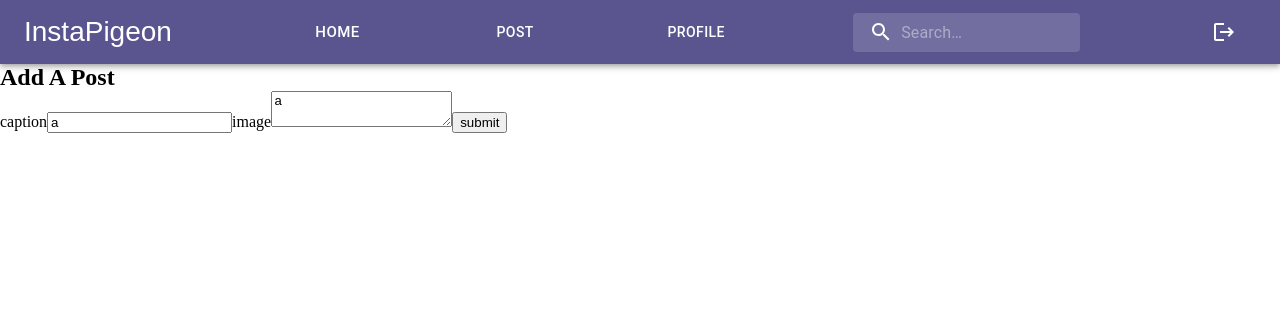
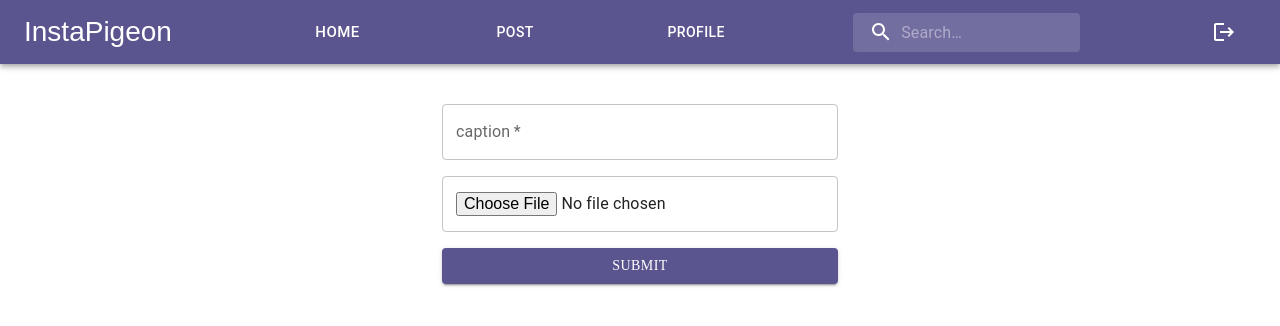
Before and after one commit to maxime-vds/InstaPigeon, a React (Vite) app in the folder Front/: page /create in a window 1280 px wide. Shown: the top 326 px of the page. Built offline with nearby package versions, Linux system fonts and the light colour scheme; a web font is replaced by a local one.

Commit message:
Account page

```diff
--- a/Front/src/components/BasicModal.tsx
+++ b/Front/src/components/BasicModal.tsx
@@ -4,13 +4,13 @@ import Typography from "@mui/material/Typography"
 import Modal from "@mui/material/Modal"
 
 const style = {
-  position: "absolute" as "absolute",
+  position: "absolute",
   top: "50%",
   left: "50%",
   outline: 0,
   transform: "translate(-50%, -50%)",
   width: "200px",
-  bgcolor: "secondary.main",
+  bgcolor: "#D9D9D9",
   boxShadow: 24,
   borderRadius: "3px",
   p: 5,
--- a/Front/src/components/button/Button.tsx
+++ b/Front/src/components/button/Button.tsx
@@ -12,8 +12,8 @@ export const Button = ({ onClick, backgroundColor, iconComponent, buttonText }:
   return (
     <>
       <StyledButton
+        sx={{}}
         onClick={onClick}
-
         backgroundcolor={backgroundColor}
         endIcon={iconComponent}
         type="submit"
--- a/Front/src/components/navbar/NavbarBottomPhone.tsx
+++ b/Front/src/components/navbar/NavbarBottomPhone.tsx
@@ -119,7 +119,7 @@ export default function NavbarBottomPhone() {
       <AppBar position="fixed" sx={{ top: "auto", bottom: 0, backgroundColor: "#5C5C5C" }}>
         <Toolbar>
           <Box sx={{ flexGrow: 0.1 }} />
-          <IconButton component={Link} to="/" color="inherit" aria-label="home">
+          <IconButton component={Link} to="/grid" color="inherit" aria-label="home">
             <HomeIcon />
           </IconButton>
           <Box sx={{ flexGrow: 0.25 }} />
--- a/Front/src/main.tsx
+++ b/Front/src/main.tsx
@@ -13,10 +13,8 @@ const root = ReactDOM.createRoot(document.getElementById("root")!)
 
 root.render(
   <React.StrictMode>
-    {/* <StyledEngineProvider injectFirst> */}
     <AuthProvider>
       <App />
     </AuthProvider>
-    {/* </StyledEngineProvider> */}
   </React.StrictMode>
 )
--- a/Front/src/pages/Account/AccountElements.module.css
+++ b/Front/src/pages/Account/AccountElements.module.css
@@ -1,6 +1,3 @@
-/* put styles here */
-
-
 .account-state {
     display: flex;
     flex-wrap: nowrap;
--- a/Front/src/pages/Account/AccountSettings.tsx
+++ b/Front/src/pages/Account/AccountSettings.tsx
@@ -1,5 +1,10 @@
+import * as React from 'react'
 import { Button } from '../../components/button/Button'
 import CircleIcon from '@mui/icons-material/Circle'
+import Box from '@mui/material/Box'
+import TextField from '@mui/material/TextField'
+import { Container } from '@mui/material'
+import { Link } from 'react-router-dom'
 
 interface IsettingsNavProp {
    settingsNav?: boolean
@@ -7,19 +12,86 @@ interface IsettingsNavProp {
 }
 
 export const AccountSettings = ({ setSettingsNav }: IsettingsNavProp) => {
-   const handleClick = () => {
+   function handleClick(): void {
       setSettingsNav(false)
+   }
+   async function handleSubmit(): Promise<void> {
+      // call update hook to API here
    }
 
    return (
       <>
-         <h2>Account Settings</h2>
-         <div>
-            <CircleIcon sx={{ fontSize: '500%' }} />
-            <p>Ricky Matato</p>
-         </div>
+         {/* fetch username and bio from res object and input here in the label tag */}
 
-         <Button onClick={handleClick} buttonText="Return"></Button>
+         <Container maxWidth="xs" sx={{ overflow: 'hidden', marginTop: '1em' }}>
+            <Button
+               onClick={handleClick}
+               buttonText="X"
+               backgroundColor="#5C5C5C"
+            ></Button>
+            <div
+               className="AccountSettings"
+               style={{
+                  display: 'flex',
+                  flexDirection: 'column',
+                  justifyContent: 'center',
+                  marginBottom: '5em',
+               }}
+            >
+               <div
+                  className="updateProfile"
+                  style={{
+                     textAlign: 'center',
+                     marginBottom: '2em',
+                  }}
+               >
+                  <CircleIcon sx={{ fontSize: '600%', margin: '0% 33%' }} />
+
+                  {/* launch  modal, to input new picture */}
+
+                  <p>
+                     <Link to="/account">Edit change profile picture</Link>
+                  </p>
+               </div>
+               <Box
+                  component="form"
+                  display={'flex'}
+                  flexDirection={'column'}
+                  sx={{
+                     '& > :not(style)': { m: 1, width: '25ch' },
+                     marginLeft: '10%',
+                  }}
+                  noValidate
+                  autoComplete="off"
+                  onSubmit={handleSubmit}
+               >
+                  <TextField id="username" label="username" variant="filled" />
+                  <TextField id="bio" label="bio" variant="filled" />
+                  <div style={{ marginLeft: '30%' }}>
+                     <Button
+                        buttonText="Submit"
+                        backgroundColor="#5C5C5C"
+                     ></Button>
+                  </div>
+               </Box>
+            </div>
+            {/* <div
+               className="bottomLinks"
+               style={{
+                  display: 'flex',
+                  flexDirection: 'column',
+                  justifyContent: 'center',
+                  margin : '0% 12%'
+               }}
+            >
+               <p>
+                  <Link to="/account">Edit change profile picture</Link>
+               </p>
+               <p>
+                  <Link to="/account">Edit change profile picture</Link>
+               </p>
+            </div> */}
+         </Container>
       </>
    )
 }
--- a/Front/src/pages/Create/CreatePage.tsx
+++ b/Front/src/pages/Create/CreatePage.tsx
@@ -1,64 +1,66 @@
-import { useState } from "react"
-import { useFetch } from "../../hooks/useFetch"
+import { useState } from 'react'
+import { useFetch } from '../../hooks/useFetch'
+import { Button } from '../../components/button/Button'
+import { Input } from '@mui/material'
+
+import { Container, TextField, Link } from '@mui/material'
 
 const CreatePage = () => {
-
-
    const [id, setId] = useState<number>()
-  const [caption, setCaption] = useState<string>("a")
-  const [comments, setComments] = useState<string>("a")
+   const [caption, setCaption] = useState<string>('a')
+   const [comments, setComments] = useState<string>('a')
    const [likes, setLikes] = useState<number>(0)
    const [follow, setFollow] = useState<boolean>(true)
-  const [image, setImageUrl] = useState<string>("a")
+   const [image, setImageUrl] = useState<string>('a')
 
-
-  const {postData, data, error } = useFetch("http://localhost:3000/posts", 'POST')
-
-
-
+   const { postData, data, error } = useFetch(
+      'http://localhost:3000/posts',
+      'POST'
+   )
 
    const handleSubmit = (e: { preventDefault: () => void }) => {
       e.preventDefault()
 
-    console.log(id, caption, comments, likes, follow, image);
+      console.log(id, caption, comments, likes, follow, image)
 
-      postData({caption, comments, likes, follow, image})
-
+      postData({ caption, comments, likes, follow, image })
    }
-
-
-
 
    // pass in : caption="required", comments: "", likes : 0, image="image.svg, required"
 
    return (
-    <>
-      <h2 className="title-post">Add A Post</h2>
+      <Container maxWidth="xs">
+         <form
+            style={{
+               display: 'flex',
+               flexDirection: 'column',
+               marginTop: '10%',
+            }}
+         >
+            <TextField
+               sx={{ mb: 2, color: '7F96FF' }}
+               label="caption"
+               size="medium"
+               required
+            />
 
-      <form onSubmit={handleSubmit}>
-        <label>
-          <span>caption</span>
+            <TextField
+               sx={{ mb: 2, color: '7F96FF' }}
+               type="file"
+               size="medium"
+               required
+            />
+
+            {/* <label htmlFor="file">choose a file</label>
             <input
-            type="text"
-            onChange={(e) => setCaption(e.target.value)}
-            value={caption}
-            required
-          ></input>
-        </label>
+               id="file"
+               style={{ marginBottom: '10px', opacity: '0%' }}
+               type="file"
+            /> */}
 
-
-        <label>
-          <span>image</span>
-          <textarea
-            onChange={(e) => setImageUrl(e.target.value)}
-            value={image}
-            required
-          ></textarea>
-        </label>
-
-        <button className="btn">submit</button>
+            <Button buttonText="Submit" />
          </form>
-    </>
+      </Container>
    )
 }
 
--- a/Front/src/pages/Landing.tsx
+++ b/Front/src/pages/Landing.tsx
@@ -16,7 +16,7 @@ import styles from "./Landing.module.css"
 
 export default function Landing() {
   // toggle modal on authed state
-  const [open, setOpen] = useState<boolean | null>(true)
+  const [showModal, setShowModal] = useState<boolean | null>(true)
   const navigate = useNavigate()
 
   return (
@@ -30,7 +30,7 @@ export default function Landing() {
         overflow: "hidden",
       }}
     >
-      {open ? <BasicModal open={open} setOpen={setOpen} /> : " "}
+      {showModal ? <BasicModal open={showModal} setOpen={setShowModal} /> : " "}
 
       <Box
         display="flex"
```
Also changed, not shown: Front/src/pages/Account/AccountElements.tsx (+21 -22 lines), Front/src/pages/Account/AccountPage.tsx (+12 -14 lines), Front/src/pages/LoginForm/LoginForm.tsx (+14 -17 lines). Lines whose indentation alone changed are shown as unchanged.
